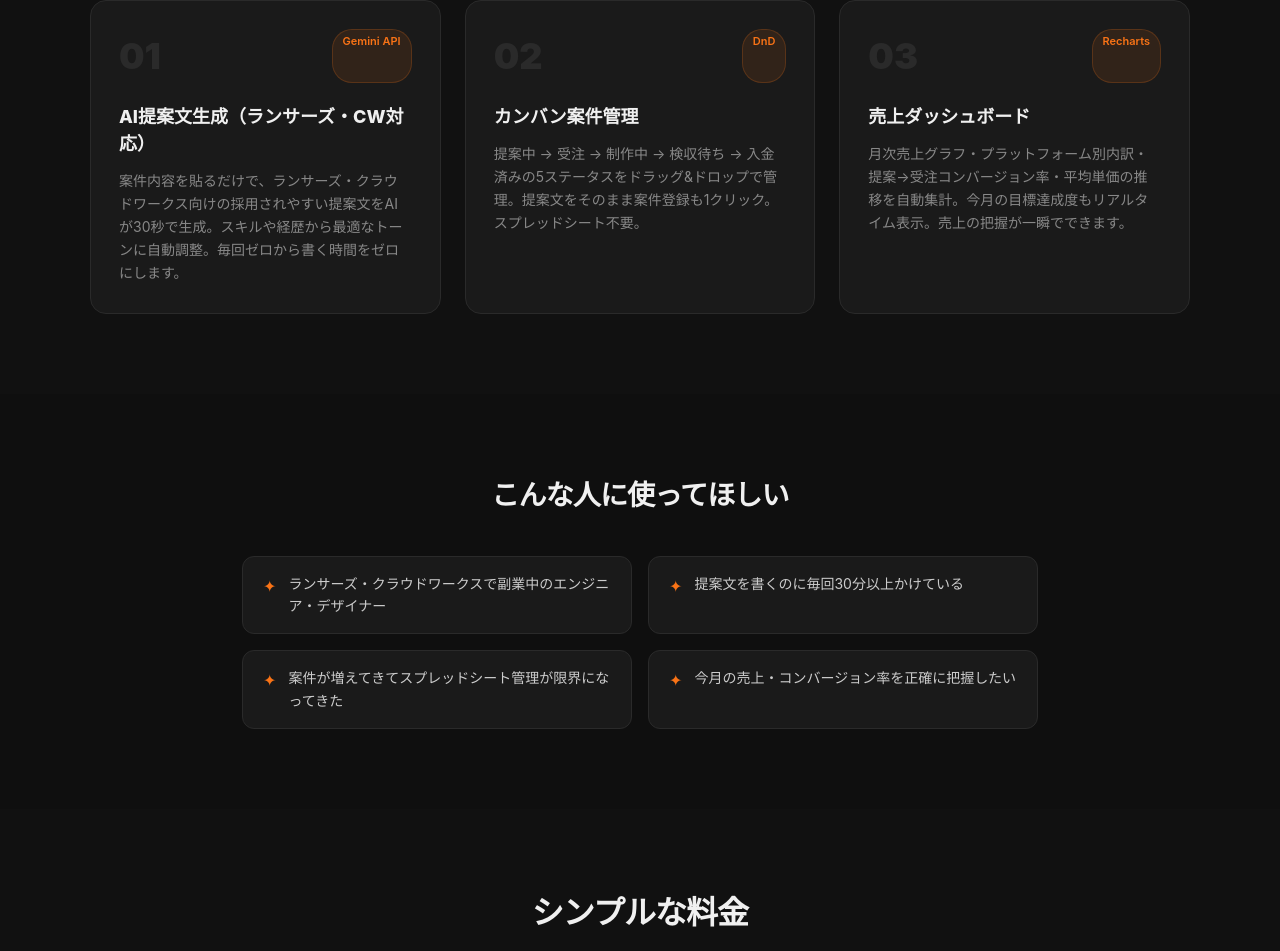
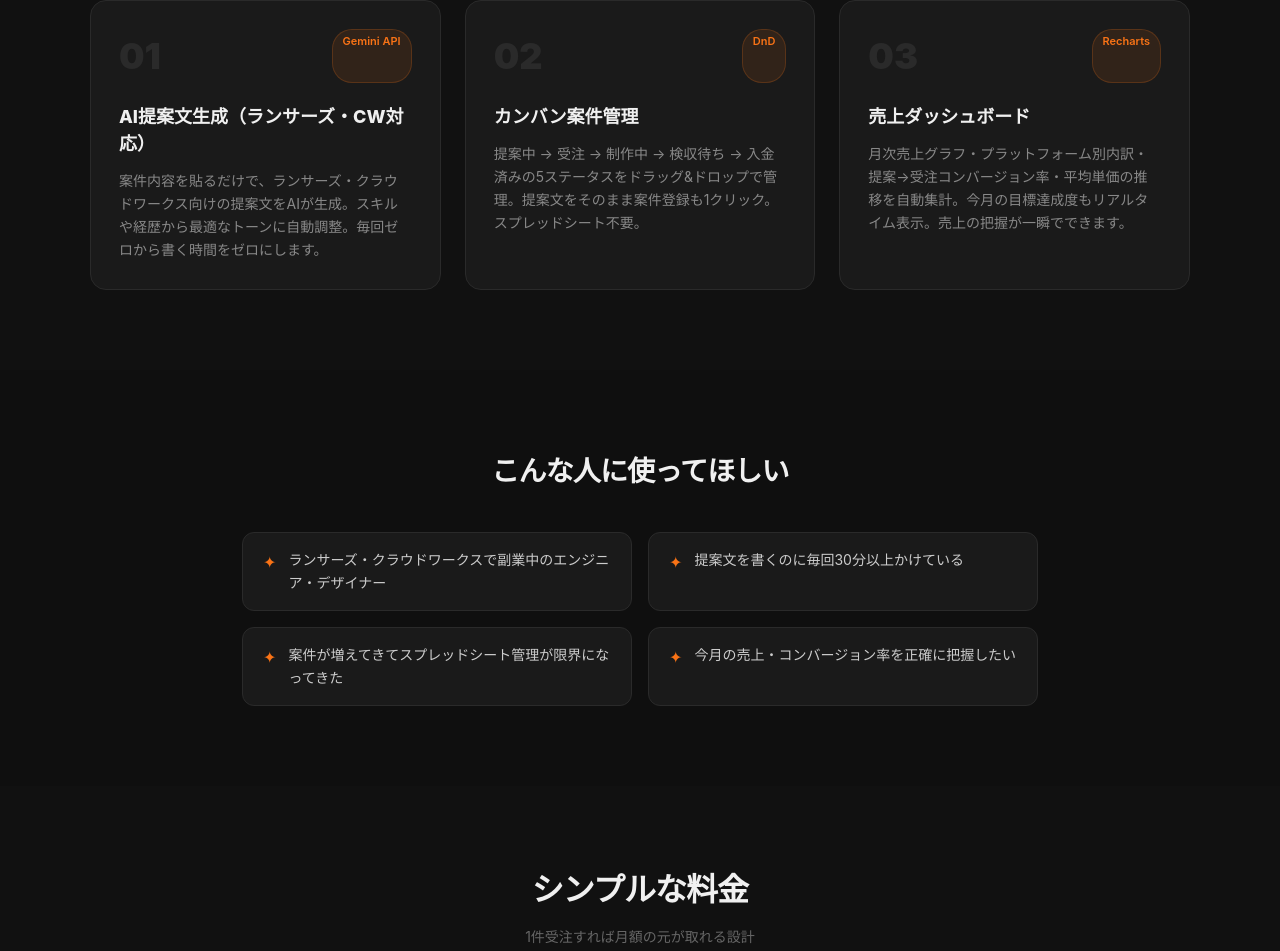
Before and after one commit to yokusern/proposalhub, a Next.js app: page / in a window 1280 px wide. Shown: the part 1304-2255 px from the top of the page. Built offline with nearby package versions, Linux system fonts and the light colour scheme; no server answers.

Commit message:
Fix LP copy: remove outcome promise from feature description

```diff
--- a/app/page.tsx
+++ b/app/page.tsx
@@ -130,7 +130,7 @@ export default function LandingPage() {
               {[
                 {
                   num: '01', title: 'AI提案文生成（ランサーズ・CW対応）',
-                  desc: '案件内容を貼るだけで、ランサーズ・クラウドワークス向けの採用されやすい提案文をAIが30秒で生成。スキルや経歴から最適なトーンに自動調整。毎回ゼロから書く時間をゼロにします。',
+                  desc: '案件内容を貼るだけで、ランサーズ・クラウドワークス向けの提案文をAIが生成。スキルや経歴から最適なトーンに自動調整。毎回ゼロから書く時間をゼロにします。',
                   badge: 'Gemini API',
                 },
                 {
```
